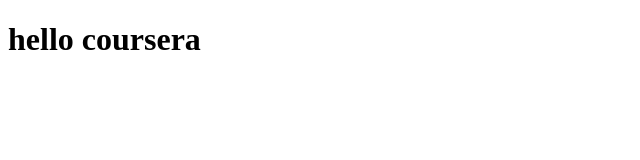
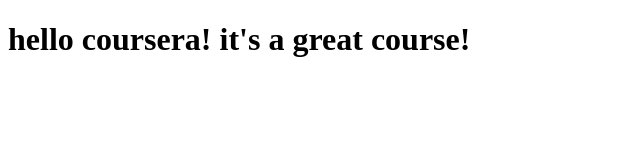
Before and after one commit to hayatbk/hayat-test, a plain HTML site: page site/index.html in a window 1280 px wide. Shown: the whole page, without its empty margins (0-640 px from the left). Drawn offline with Linux system fonts and the light colour scheme.

Commit message:
small addition

```diff
--- a/site/index.html
+++ b/site/index.html
@@ -4,6 +4,6 @@
 	<title>hello coursera! </title>
 </head>
 <body>
-<h1> hello coursera </h1>
+<h1> hello coursera! it's a great course! </h1>
 </body>
 </html>
```
